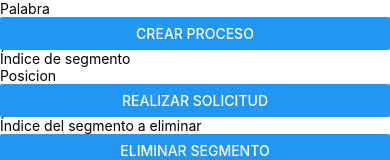
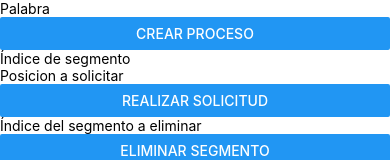
Before and after one commit to AresChart/proyecto-react, a React Native app: screen / in a window 390 px wide. Shown: the top 160 px of the page. Built offline with nearby package versions, Linux system fonts and the light colour scheme.

Commit message:
Pone number inout en segmentacionView

```diff
--- a/Views/SegmentationView.js
+++ b/Views/SegmentationView.js
@@ -4,7 +4,8 @@
  */
 
 import React from 'react';
-import { View , ScrollView} from 'react-native';
+import NumberFormat from 'react-number-format';
+import { View , ScrollView, TextInput} from 'react-native';
 import * as funciones from '../domain/SegmentationFuntions';
 import ButtonA from '../componentes/ButtonComponent';
 import TextI from '../componentes/TextInputComponent';
@@ -39,6 +40,13 @@ function segmentation() {
      */
     const wait = (timeout) => {
         return new Promise(resolve => setTimeout(resolve, timeout));
+    }
+
+    function onChange(e){
+        const re = /^[0-9\b]+$/;
+        if (e.target.value === '' || re.test(e.target.value)) {
+           this.setState({value: e.target.value})
+        }
     }
 
     /**
@@ -128,17 +136,31 @@ function segmentation() {
             </View>
             {/**View de los Input pagina y posicion solicitada*/}
             <View>
-                <TextI
-                    onChangeText={(val) => setSegmentoSolicitado(val)}
+                <NumberFormat
                     value={segmentoSolicitado}
-                    placeholder="Índice de segmento"
-                    keyboardType='default'
+                    displayType={'text'}
+                    renderText={ (segmentoSolicitado) => (
+                        <TextInput
+                            underlineColorAndroid="transparent"
+                            onChangeText={(val) => setSegmentoSolicitado(val)}
+                            value={segmentoSolicitado}
+                            placeholder="Índice de segmento"
+                            keyboardType="numeric"
+                        />
+                    )}
                 />
-                <TextI
-                    onChangeText={(val) => setPosicionSolicitada(val)}
+                <NumberFormat
                     value={posicionSolicitada}
-                    placeholder="Posicion"
-                    keyboardType='default'
+                    displayType={'text'}
+                    renderText={ (posicionSolicitada) => (
+                        <TextInput
+                            underlineColorAndroid="transparent"
+                            onChangeText={(val) => setPosicionSolicitada(val)}
+                            value={posicionSolicitada}
+                            placeholder="Posicion a solicitar"
+                            keyboardType="numeric"
+                        />
+                    )}
                 />
             </View>
             {/**View del boton realizar solicitud */}
@@ -150,11 +172,18 @@ function segmentation() {
             </View>
             {/**View del input eliminar proceso - palabra con el indice*/}
             <View>
-                <TextI
-                    onChangeText={(val) => setEliminarItem(val)}
+                <NumberFormat
                     value={eliminarItem}
-                    placeholder="Índice del segmento a eliminar"
-                    keyboardType='default'
+                    displayType={'text'}
+                    renderText={ (eliminarItem) => (
+                        <TextInput
+                            underlineColorAndroid="transparent"
+                            onChangeText={(val) => setEliminarItem(val)}
+                            value={eliminarItem}
+                            placeholder="Índice del segmento a eliminar"
+                            keyboardType="numeric"
+                        />
+                    )}
                 />
             </View>
             {/**View del boton eliminar proceso - palabra */}
--- a/domain/SegmentationFuntions.js
+++ b/domain/SegmentationFuntions.js
@@ -251,8 +251,9 @@ export function solicitarItem(segmento, indice) {
 
     // Ingresa registro al log
     logSegmentacion += ` Se valida que la posición solictada no exceda el tamaño del proceso. \n`;
+
     // Valida que la posicion solictada no exceda el tamaño del proceso
-    if (indice <= TablaDatos[segmento-1][0]) {
+    if (indice <= TablaDatos[segmento-1][1]) {
         // Calcula la posicion en la que se encuentra el item en memoria fisica
         let item = TablaDatos[segmento-1][0] + (indice-1);
         // Obtiene el item solicitado
--- a/package.json
+++ b/package.json
@@ -22,7 +22,8 @@
     "react-native-safe-area-context": "3.3.0",
     "react-native-screens": "~3.6.0",
     "react-native-table-component": "^1.2.1",
-    "react-native-web": "^0.17.1"
+    "react-native-web": "^0.17.1",
+    "react-number-format": "^4.9.1"
   },
   "devDependencies": {
     "@babel/core": "^7.15.0"
```
Also changed, not shown: 1 other file (tests, documents, lock files or other folders).
